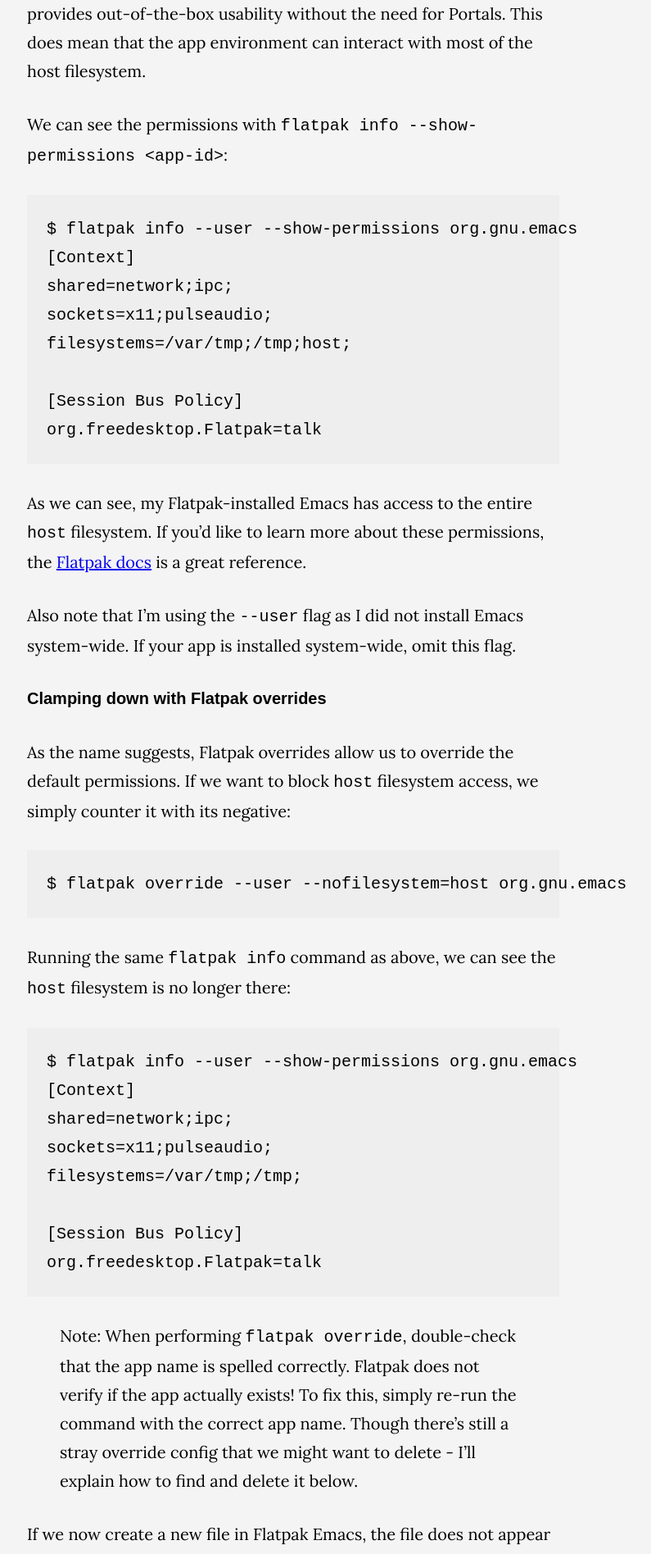
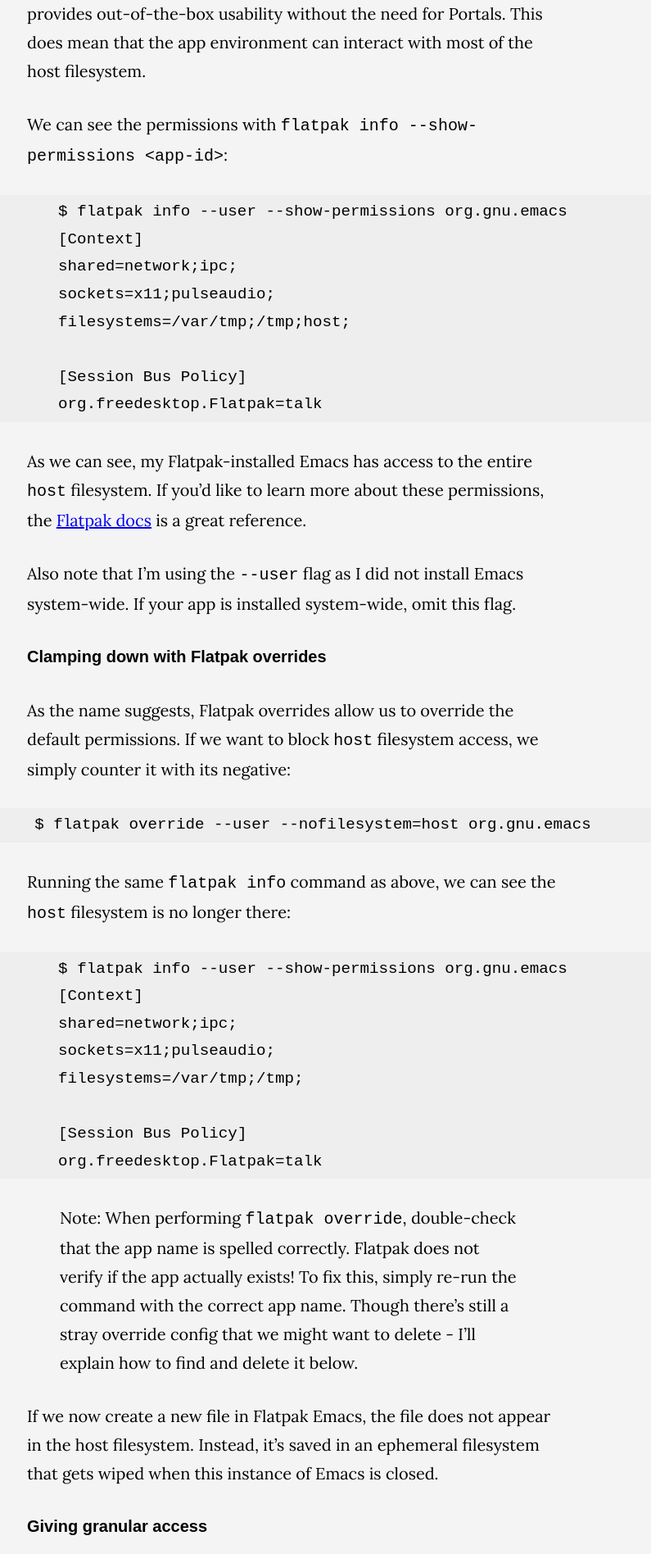
Before and after one commit to achrinza/www.achrinza.com, a Jekyll site: the page built from _posts/2024-08-05-protecting-against-malicious-dependencies-with-flatpak.md, in a window 1280 px wide. Shown: the part 1802-3698 px from the top of the page at 82% size, without its empty margins (282-1077 px from the left). Built offline with Jekyll 4.4.1, drawn with Linux system fonts in a browser that asks for light colours; nearby versions of some CDN libraries.

Commit message:
fix: article styling
- Add explicit h3 styling
- Make large code blocks prettier
- Allow viewport shirnking beyond 1.0x on mobile

Signed-off-by: Rifa Achrinza <25147899+achrinza@users.noreply.github.com>

```diff
--- a/_layouts/default.html
+++ b/_layouts/default.html
@@ -2,7 +2,7 @@
 <html lang="en">
   <head>
     <meta charset="UTF-8">
-    <meta name="viewport" content="initial-scale=1, minimum-scale=1, shrink-to-fit=no, viewport-fit=cover, width=device-width">
+    <meta name="viewport" content="initial-scale=1, shrink-to-fit=no, viewport-fit=cover, width=device-width">
 
     <title>
       {% if page.title == nil %}
--- a/assets/css/commons.css
+++ b/assets/css/commons.css
@@ -53,6 +53,12 @@ body {
 h2 {
     font-family: Arial, sans-serif;
     font-size: 1em;
+}
+
+h3 {
+    font-family: Arial, sans-serif;
+    font-size: 1em;
+    font-style: italic;
 }
 
 p {
@@ -137,7 +143,17 @@ section {
 div.highlight {
     background-color: #eee;
     padding: .25rem 1.5rem;
+    margin-left: calc(-50vw + 50%);
+    width: 100vw;
+    display: flex;
+    min-width: fit-content;
 }
+
+pre.highlight {
+    margin: 0 auto;
+    font-size: 1.2rem;
+}
+
 /*
 @media (min-width: 650px) {
     div.highlight {
```
